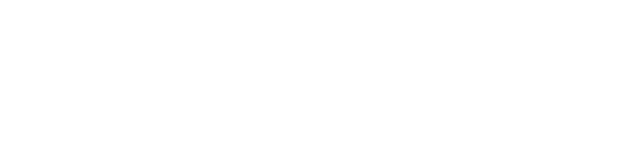
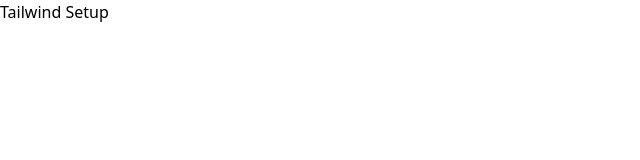
Before and after one commit to DNatan39/MemoryJS, a website: page index.html in a window 1280 px wide. Shown: the whole page, without its empty margins (0-640 px from the left). Drawn offline with Linux system fonts and the light colour scheme.

Commit message:
Install Tailwind CSS

```diff
--- a/assets/css/style.css
+++ b/assets/css/style.css
@@ -0,0 +1,3 @@
+@tailwind base;
+@tailwind components;
+@tailwind utilities;
--- a/index.html
+++ b/index.html
@@ -4,11 +4,14 @@
     <meta charset="UTF-8">
     <meta http-equiv="X-UA-Compatible" content="IE=edge">
     <meta name="viewport" content="width=device-width, initial-scale=1.0">
+    <link href="/dist/style.css" rel="stylesheet">
     <link rel="stylesheet" href="assets/css/style.css">
     <title>Memory in JavaScript</title>
 </head>
 <body>
-
+    <section>
+        <h1>Tailwind Setup</h1>
+    </section>
     <script src="assets/js/script.js"></script>
 </body>
 </html>
--- /dev/null
+++ b/tailwind.config.js
@@ -0,0 +1,8 @@
+/** @type {import('tailwindcss').Config} */
+module.exports = {
+  content: ["./index.html"],
+  theme: {
+    extend: {},
+  },
+  plugins: [],
+}
```
Also changed, not shown: package.json (added, +23 -0 lines), dist/style.css (added), 1 other file.
